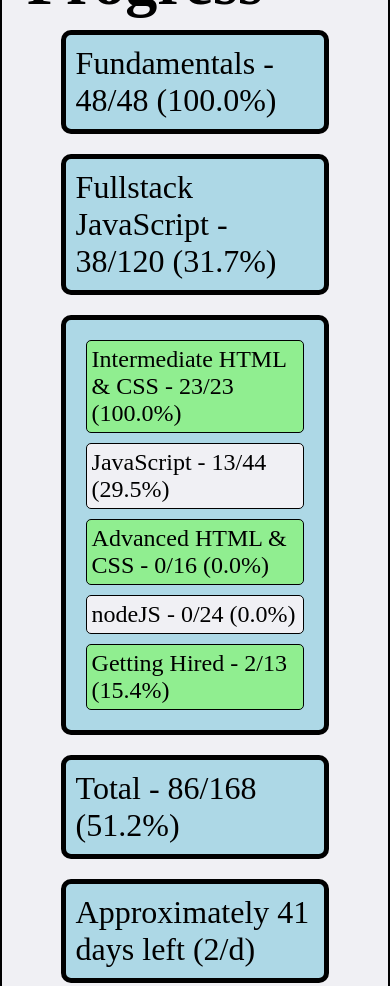
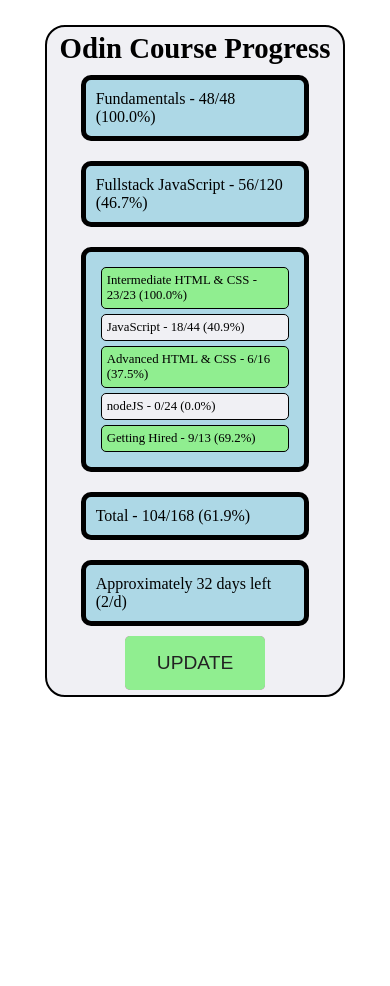
Before and after one commit to jjlagoutaris/progressTracker, a plain HTML site: page index.html in a window 390 px wide. Shown: the top 986 px of the page. After the commit the page ends 844 px from the top, so only its background shows below. Drawn offline with Linux system fonts and the light colour scheme.

Commit message:
Add media queries, update default save values

```diff
--- a/js.js
+++ b/js.js
@@ -2,13 +2,13 @@ const fundamentalsCompleted = 48;
 const totalFundamentals = 48;
 const intermediateHTMLandCSSCompleted = 23;
 const totalIntermediateHTMLandCSSLessons = 23;
-let JSCompleted = 13;
+let JSCompleted = 18;
 const totalJS = 44;
-let advancedHTMLandCSSCompleted = 0;
+let advancedHTMLandCSSCompleted = 6;
 const totalAdvancedHTMLandCSS = 16;
 let nodeJSCompleted = 0;
 const totalNodeJS = 24;
-let gettingHiredCompleted = 2;
+let gettingHiredCompleted = 9;
 const totalGettingHired = 13;
 
 const totalFullStackJS = totalIntermediateHTMLandCSSLessons+totalJS+totalAdvancedHTMLandCSS+
--- a/style.scss
+++ b/style.scss
@@ -26,16 +26,16 @@ body{
   background-color: var(--container-color);
   border: 2px solid black;
   border-radius: 20px;
-  box-shadow: 10px 10px;
-  padding: 25px;
-
+  box-shadow: 5px 5px;
+  padding: 15px;
+  max-width: 1200px;
 }
 h1{
-  font-size: 4rem;
+  font-size: 2.5rem;
 }
 .fundamentals, .fullstackJS,
 .total, .days-left, ul{
-  font-size: 2rem;
+  font-size: 1.7rem;
   background-color: var(--off-color);
   border: 5px solid black;
   margin: 10px 0;
@@ -43,11 +43,8 @@ h1{
   padding: 10px;
   width: 80%;
 }
-ul, .fullstackJS{
+ul{
   font-size: 1.5rem;
-}
-.fullstackJS{
-  font-size: 2rem;
 }
 li{
   margin: 10px;
@@ -137,8 +134,8 @@ color: white;
       gap: 20px;
       font-size: 1rem;
       font-weight: bold;
-      width: 400px;
-      height: 600px;
+      max-width: 400px;
+      max-height: 600px;
 
       label, input[type="text"], .btns{
           letter-spacing: 1px;
@@ -181,3 +178,76 @@ color: white;
   }
 
 }
+
+@media (max-height: 800px){
+  h1{
+    font-size: 2rem;
+  }
+  body{
+    margin: 25px 0;
+    height: auto;
+    width: auto;
+    .fundamentals, .fullstackJS,
+    .total, .days-left, ul{
+      font-size: 1rem;
+    }
+    ul{
+      font-size: .8rem;
+    }
+  }
+  .container{
+    max-width: 800px;
+    padding: 10px;
+  }
+}
+
+@media (max-width: 800px){
+  h1{
+    font-size: 2rem;
+  }
+  body{
+    margin: 25px 0;
+    height: auto;
+    width: auto;
+    .fundamentals, .fullstackJS,
+    .total, .days-left, ul{
+      font-size: 1.5rem;
+    }
+    ul{
+      font-size: 1.2rem;
+    }
+  }
+  .container{
+    max-width: 800px;
+    padding: 10px;
+  }
+}
+
+@media (max-width: 500px){
+
+  h1{
+    font-size: 1.8rem;
+  }
+
+  li{
+    margin: 5px;
+  }
+
+  body{
+    height: auto;
+    width: auto;
+    overflow-y: scroll;
+    .fundamentals, .fullstackJS,
+    .total, .days-left, ul{
+      font-size: 1rem;
+    }
+    ul{
+      font-size: .8rem;
+    }
+  }
+  .container{
+    max-width: 400px;
+    padding: 5px;
+    box-shadow: none;
+  }
+}
```
Also changed, not shown: style.css, 1 other file.
